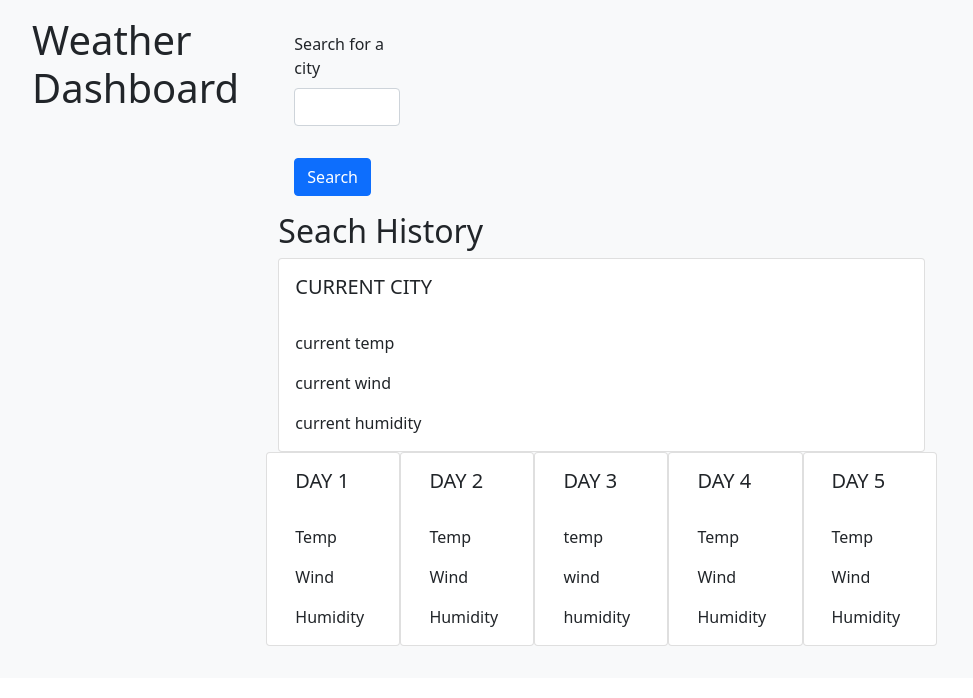
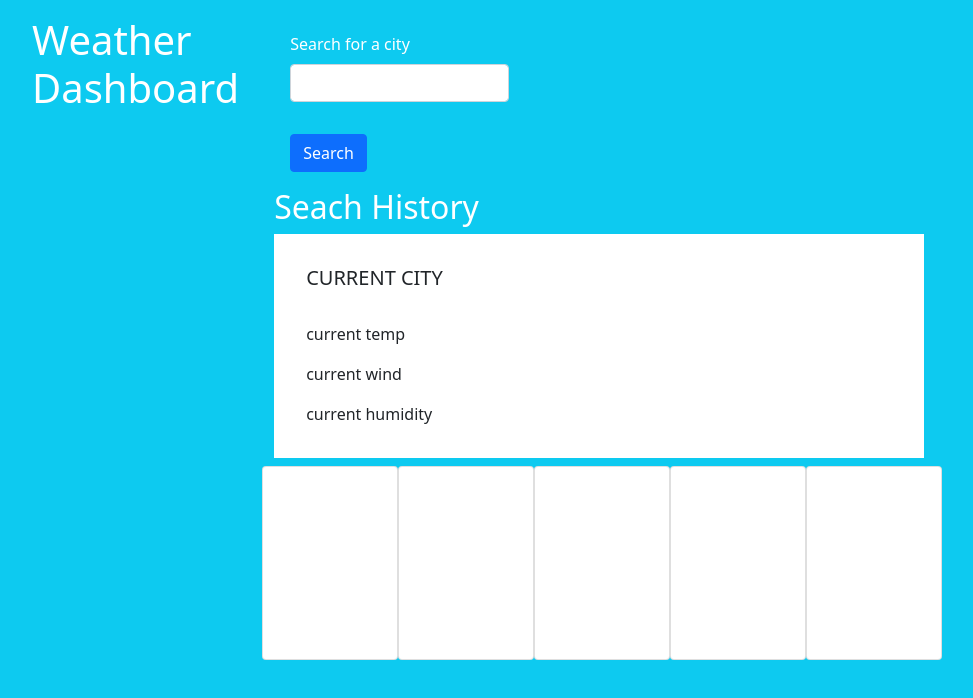
Before and after one commit to northgoddard/Weather-Dashboard, a plain HTML site: page index.html in a window 1280 px wide. Shown: the whole page, without its empty margins (50-1023 px from the left). Drawn offline with nearby package versions, Linux system fonts and the light colour scheme.

Commit message:
changed some styling

```diff
--- a/index.html
+++ b/index.html
@@ -7,25 +7,25 @@
     <link href="https://cdn.jsdelivr.net/npm/bootstrap@5.0.2/dist/css/bootstrap.min.css" rel="stylesheet" integrity="sha384-EVSTQN3/azprG1Anm3QDgpJLIm9Nao0Yz1ztcQTwFspd3yD65VohhpuuCOmLASjC" crossorigin="anonymous">
     <link rel="style" href="style.css">
 </head>
-<body>
-  <div class="p-3 mb-2 bg-light text-dark">
+<body class="p-3 mb-2 bg-info text-white">
+  <div class="">
     <div class="container d-flex justify-content-center">
         <h1>Weather Dashboard</h1>
         <div class="row">
 
-            <form class="col-6" id="searchform">
+            <form class="col-" id="searchform">
                 <div class=" col-3 m-3">
                     <label for="searchInput" class="form-label">Search for a city</label>
                     <input type="text" class="form-control" id="searchInput">
                 </div>
                 <button type="submit" class="btn btn-primary m-3" id="btnSearch">Search</button>
             </form>
-            <div class="col-" id="searchHistory">
+            <div class="col-4" id="searchHistory" >
               <h2>Seach History</h2>
             </div>
 
             <div class="col-9" id="currentInfo">
-              <div class="card">
+              <div class="p-3 mb-2 bg-white text-dark">
                   <div class="card-body">
                     <h5 class="card-title" id="cityName">CURRENT CITY </h5>
                     <img src="" id="icon">
@@ -36,8 +36,8 @@
                 </div>
           </div>
 
-          <table class="table">
-            <div class="col-9" id="forecast">
+          <div >
+            <div class="col-9" id="forecast" >
                 <div class="row" id="daysDiv">
                     <div class="card col" id="day-1">
                         <div class="card-body">
@@ -86,7 +86,7 @@
                       </div>
 
                 </div>
-            </table>
+            </div>
         </div>
     <script src="https://cdn.jsdelivr.net/npm/dayjs@1/dayjs.min.js"></script>
     <script src="index.js"></script>
```
